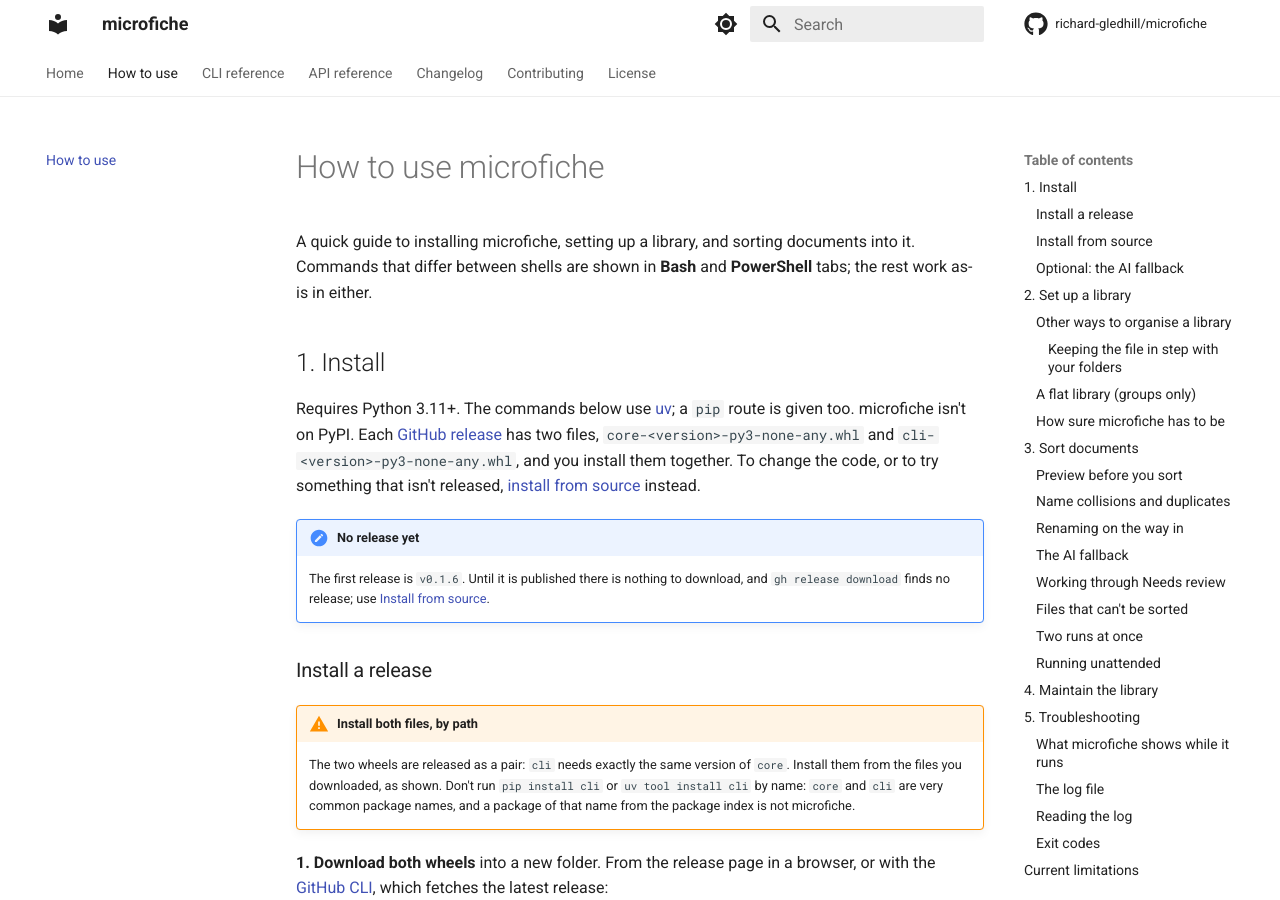
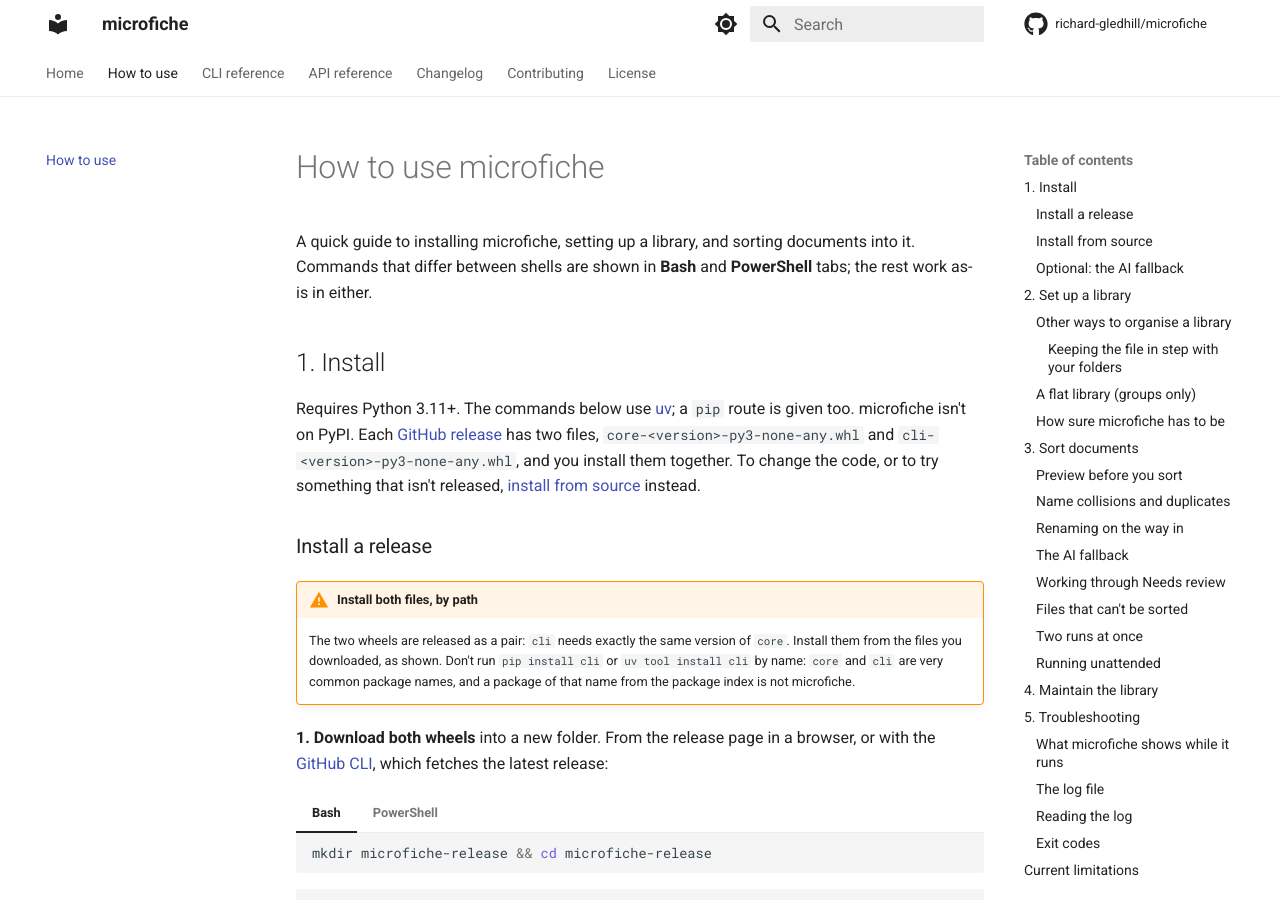
Before and after one commit to richard-gledhill/microfiche, an MkDocs documentation site: the page built from docs/how-to-use.md, in a window 1280 px wide and 900 px high. Built offline with MkDocs 1.6.1 and Material for MkDocs 9.7.7, drawn with Linux system fonts in a browser that asks for light colours; comment, search, counter and statistics services are not loaded.

Commit message:
chore: bump core, cli and the root to 0.1.6
core and cli release in lockstep, so the three versions and cli's exact pin on
core move together; the install guide no longer says there is no release yet.

Co-Authored-By: Claude Sonnet 5.5 <noreply@anthropic.com>

```diff
--- a/docs/how-to-use.md
+++ b/docs/how-to-use.md
@@ -10,10 +10,6 @@ Requires Python 3.11+. The commands below use [uv](https://docs.astral.sh/uv/);
 microfiche isn't on PyPI. Each [GitHub release](https://github.com/richard-gledhill/microfiche/releases) has two
 files, `core-<version>-py3-none-any.whl` and `cli-<version>-py3-none-any.whl`, and you install them together. To change
 the code, or to try something that isn't released, [install from source](#install-from-source) instead.
-
-!!! note "No release yet"
-    The first release is `v0.1.6`. Until it is published there is nothing to download, and `gh release download` finds no
-    release; use [Install from source](#install-from-source).
 
 ### Install a release
 
--- a/pyproject.toml
+++ b/pyproject.toml
@@ -1,6 +1,6 @@
 [project]
 name = "microfiche"
-version = "0.1.5"
+version = "0.1.6"
 description = "Automatically organize, categorize, and file project reference materials into a structured library."
 authors = [{ name = "Richard Gledhill", email = "rich.gledhill73@gmail.com" }]
 readme = "README.md"
```
Also changed, not shown: docs/development/mvp-build-plan.md (+1 -1 lines), 3 other files.
